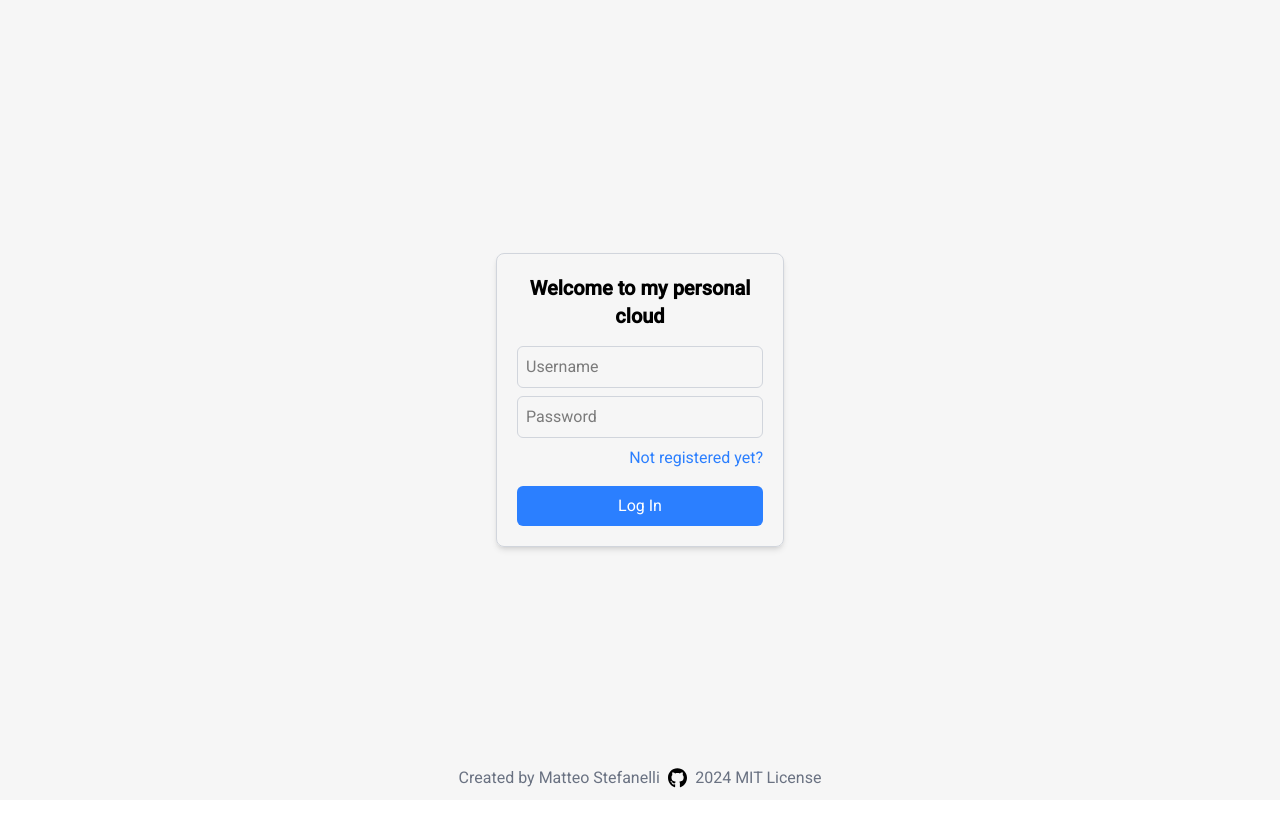
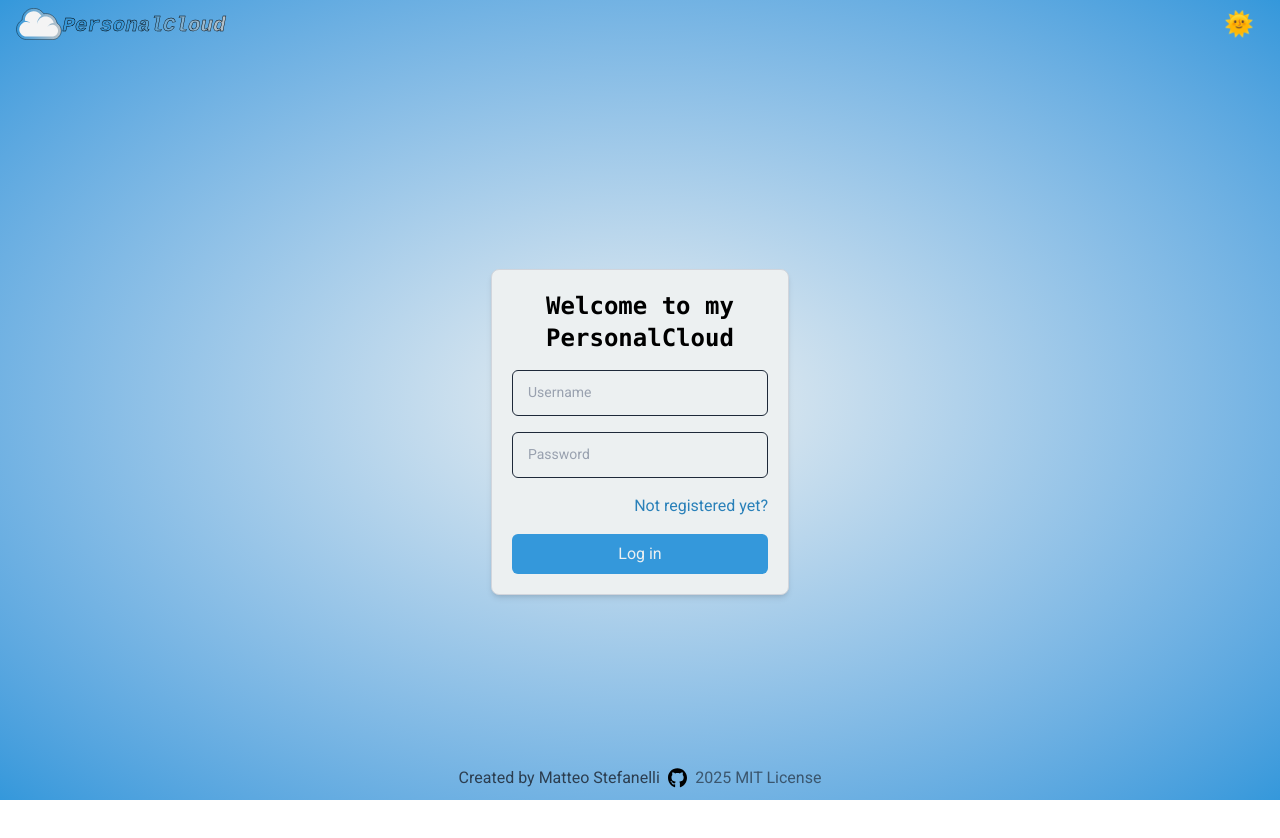
Before and after one commit to MatthewS8/Personal_Cloud--Client, an Angular app: page /login in a window 1280 px wide. Before the commit the page ends 800 px from the top, so only its background shows below. Built offline with nearby package versions, Linux system fonts and the light colour scheme.

Commit message:
feat: add MaterialInput component with styling and animations

```diff
--- a/src/app/app.component.html
+++ b/src/app/app.component.html
@@ -1,18 +1,39 @@
-<header>
-  <!-- FIXME -->
-  <!-- <button id="theme-toggle" class="absolute top-2.5 right-2.5 bg-none border-none cursor-pointer" (click)="toggleTheme()">
-     Light/Dark
-  </button> -->
+<div
+  class="bg-background dark:bg-dark-background from-background to-primary dark:to-dark-background h-full bg-radial transition-colors duration-500 dark:from-slate-600"
+>
+  <header class="flex flex-row px-4 pt-2">
+    <div class="basis-96/100">
+      <img class="inline-block h-8" src="LogoPersonalCloud.svg" />
+    </div>
+    <button
+      class="basis-4/100 cursor-pointer justify-self-end overflow-hidden rounded-full"
+      (click)="toggleTheme()"
+    >
+      <div
+        class="my-auto h-full w-full transition-transform duration-500"
+        [ngClass]="{ 'rotate-animation': isAnimating }"
+      >
+        @if (!isDarkTheme()) {
+          <span class="text-2xl">🌞</span>
+        } @else {
+          <span class="text-2xl">🌜</span>
+        }
+      </div>
+    </button>
   </header>
-<body class="light-theme">
+  <body class="h-full">
     <router-outlet></router-outlet>
   </body>
 
-
-<footer class="absolute bottom-2.5 w-full text-center text-gray-500 flex justify-center items-center space-x-2">
-  <span>Created by Matteo Stefanelli</span>
+  <footer
+    class="text-text/80 dark:text-dark-text/80 absolute bottom-2.5 flex w-full items-center justify-center space-x-2 text-center"
+  >
+    <span class="text-text dark:text-dark-text">
+      Created by Matteo Stefanelli
+    </span>
     <a [href]="repoLink" class="flex items-center">
-    <img class="h-5 inline-block" src="assets/github-brands-solid.svg" />
+      <img class="inline-block h-5" src="assets/github-brands-solid.svg" />
     </a>
-  <span>2024 MIT License</span>
+    <span>2025 MIT License</span>
   </footer>
+</div>
--- a/src/app/app.component.scss
+++ b/src/app/app.component.scss
@@ -1,8 +1,12 @@
-body {
-    background-color: var(--background-color);
-    color: var(--text-color);
+@keyframes rotateEffect {
+  0% {
+    transform: rotate(0deg);
   }
+  100% {
+    transform: rotate(360deg);
+  }
+}
 
-  .primary {
-    background-color: var(--primary-color);
-  }
+.rotate-animation {
+  animation: rotateEffect 0.5s ease-in-out; /* Runs for 0.5 seconds */
+}
--- a/src/app/app.component.ts
+++ b/src/app/app.component.ts
@@ -1,24 +1,38 @@
-import { Component } from '@angular/core';
+import { NgClass } from '@angular/common';
+import { Component, computed, HostBinding } from '@angular/core';
 import { RouterOutlet } from '@angular/router';
 import { ThemeService } from '@services/theme.service';
-
 
 @Component({
   selector: 'app-root',
   standalone: true,
-  imports: [RouterOutlet],
+  imports: [RouterOutlet, NgClass],
   providers: [ThemeService],
   templateUrl: './app.component.html',
-  styleUrl: './app.component.scss'
+  styleUrl: './app.component.scss',
 })
 export class AppComponent {
+  @HostBinding('class.dark') get isDark() {
+    return this.themeService.isDarkTheme();
+  }
   title = 'Personal_Cloud';
   repoLink = 'https://github.com/MatthewS8';
+  rotation = -360;
+  isAnimating: boolean = false;
+  public isDarkTheme = computed(() => this.themeService.isDarkTheme());
 
   constructor(private themeService: ThemeService) {}
 
-  public toggleTheme() {
-    console.log('Button clicked');
+  rotateElement(): void {
+    this.rotation += 180;
+    this.isAnimating = true;
+    setTimeout(() => {
+      this.isAnimating = false;
+    }, 500);
+  }
+
+  toggleTheme(): void {
+    this.rotateElement();
     this.themeService.toggleTheme();
   }
 }
--- /dev/null
+++ b/src/app/components/material-input/material-input.component.html
@@ -0,0 +1,19 @@
+<div class="relative w-full min-w-64" (click)="input.focus()">
+  <!-- FIXME label for is not working -->
+  <input
+    #input
+    [type]="type"
+    [id]="id"
+    [ngModel]="value"
+    (ngModelChange)="valueChange.emit($event)"
+    class="peer focus:border-primary focus:ring-primary text-text w-full rounded-md border border-gray-800 px-3 pt-3 pb-2 focus:ring-1 focus:outline-none dark:border-gray-300 dark:text-gray-300"
+    placeholder=" "
+    (keydown.enter)="enterPressed.emit(id)"
+  />
+  <label
+    [for]="id"
+    class="text-grey-800 peer-focus:text-primary bg-background dark:bg-dark-background absolute -top-3 left-3 cursor-text px-1 text-sm transition-all transition-colors duration-10 peer-placeholder-shown:top-3 peer-placeholder-shown:text-gray-400 peer-focus:-top-3 peer-focus:px-1 peer-focus:text-sm dark:text-gray-300"
+  >
+    {{ label }}
+  </label>
+</div>
--- a/src/app/pages/login/login.component.html
+++ b/src/app/pages/login/login.component.html
@@ -1,39 +1,50 @@
-<div class="flex justify-center items-center h-screen">
-  <div class="border border-gray-300 p-5 rounded-lg shadow-md text-center w-72">
-    <h2 class="text-xl font-semibold mb-4">Welcome to my personal cloud</h2>
-    @if(error !== '') {
-    <div
-      class="mb-4 p-2 w-full text-red-700 bg-red-100 border border-red-300 rounded-md"
+<div class="flex size-auto h-full items-center justify-center pb-4">
+  <div
+    class="bg-background dark:bg-dark-background max-w-120 min-w-74 rounded-lg border border-gray-300 p-5 text-center shadow-md dark:border-gray-800"
+  >
+    <h2
+      class="dark:text-background mb-4 font-[consolas] text-2xl font-semibold"
     >
-      <span>{{ error }}</span>
+      Welcome to my <br />PersonalCloud
+    </h2>
+    @if (error !== '') {
+      <div
+        class="mb-4 w-full rounded-md border border-red-300 bg-red-100 p-2 text-red-700 dark:border-red-800 dark:bg-red-900 dark:text-red-300"
+      >
+        <span>{{ error }}</span>
+      </div>
+    }
+    <div class="my-2">
+      <app-material-input
+        id="username"
+        label="Username"
+        [(value)]="credentials.username"
+      ></app-material-input>
     </div>
-    }
-    <input
-      type="text"
-      placeholder="Username"
-      class="mb-2 p-2 w-full border border-gray-300 rounded-md"
-      [(ngModel)]="credentials.username"
-    />
-    <input
-      type="password"
-      placeholder="Password"
-      class="mb-2 p-2 w-full border border-gray-300 rounded-md"
-      [(ngModel)]="credentials.password"
-      (keydown.enter)="onLoginClicked()"
-    />
+
+    <div class="my-4">
+      <app-material-input
+        id="password"
+        label="Password"
+        type="password"
+        [(value)]="credentials.password"
+        (enterPressed)="onLoginClicked()"
+      ></app-material-input>
+    </div>
+
     <div class="mb-4 text-right">
       <span
-        class="text-blue-500 hover:underline"
+        class="text-dark-primary dark:text-primary hover:underline"
         (click)="onRegisterRequested()"
         >Not registered yet?</span
       >
     </div>
     <button
       type="submit"
-      class="p-2 w-full bg-blue-500 text-white rounded-md hover:bg-blue-600"
+      class="bg-primary dark:bg-dark-primary hover:bg-dark-primary dark:hover:bg-primary text-background w-full rounded-md p-2"
       (click)="onLoginClicked()"
     >
-      Log In
+      Log in
     </button>
   </div>
 </div>
--- a/src/app/services/data.service.ts
+++ b/src/app/services/data.service.ts
@@ -40,6 +40,7 @@ export class DataService {
   }
 
   postSessionKey(sessionKey: string): Observable<any> {
+    console.log("session key send");
     return this.http.post(`${this.apiUrl}/user/session-key`, { sessionKey });
   }
 
@@ -58,6 +59,7 @@ export class DataService {
   }
 
   async importPublicKey(pem: string): Promise<CryptoKey> {
+    pem = pem.trim();
     const pemHeader = '-----BEGIN PUBLIC KEY-----';
     const pemFooter = '-----END PUBLIC KEY-----';
     const pemContents = pem.substring(
@@ -89,6 +91,7 @@ export class DataService {
   }
 
   async sendSessionKey(): Promise<Observable<any>> {
+
     const publicKeyPem = this.getServerPublicKey();
     const publicKey = await this.importPublicKey(publicKeyPem);
     this.sessionKey = await this.generateSessionKey();
--- a/src/app/services/theme.service.ts
+++ b/src/app/services/theme.service.ts
@@ -1,19 +1,19 @@
-import { Injectable } from '@angular/core';
-import { OverlayContainer } from '@angular/cdk/overlay';
+import { Injectable, signal, WritableSignal } from '@angular/core';
 
 @Injectable({
-  providedIn: 'root'
+  providedIn: 'root',
 })
 export class ThemeService {
-  private isDarkTheme = false;
+  private readonly themeKey = 'theme';
 
-  constructor(private overlayContainer: OverlayContainer) {}
+  isDarkTheme: WritableSignal<boolean> = signal(this.loadTheme());
 
   toggleTheme(): void {
-    this.isDarkTheme = !this.isDarkTheme;
-    const themeClass = this.isDarkTheme ? 'dark-theme' : 'light-theme';
-    const overlayContainerClasses = this.overlayContainer.getContainerElement().classList;
-    overlayContainerClasses.remove('dark-theme', 'light-theme');
-    overlayContainerClasses.add(themeClass);
+    this.isDarkTheme.set(!this.isDarkTheme());
+    localStorage.setItem(this.themeKey, this.isDarkTheme() ? 'dark' : 'light');
+  }
+
+  private loadTheme(): boolean {
+    return localStorage.getItem(this.themeKey) === 'dark';
   }
 }
--- a/src/styles.scss
+++ b/src/styles.scss
@@ -1,17 +1,26 @@
 /* You can add global styles to this file, and also import other style files */
-@use "tailwindcss";
+@use 'tailwindcss' as *;
 
-:root {
-    --primary-color: lightblue;
-    --background-color: #f6f6f6;
-    --text-color: #000000;
-  }
-
-[data-theme="dark"] {
---primary-color: #4800f0;
---background-color: #121212;
---text-color: #ffffff;
+html,
+body {
+  height: 100%;
+}
+body {
+  margin: 0;
+  font-family: Roboto, 'Helvetica Neue', sans-serif;
 }
 
-html, body { height: 100%; }
-body { margin: 0; font-family: Roboto, "Helvetica Neue", sans-serif; }
+@custom-variant dark (&:where(.dark, .dark *));
+@theme {
+  --color-background: #ecf0f1;
+  --color-text: #2c3e50;
+  --color-primary: #3498db;
+  --color-secondary: #bdc3c7;
+  --color-accent: #f1c40f;
+
+  --color-dark-background: #2c3e50;
+  --color-dark-text: #ecf0f1;
+  --color-dark-primary: #2980b9;
+  --color-dark-secondary: #95a5a6;
+  --color-dark-accent: #f39c12;
+}
```
Also changed, not shown: src/app/components/material-input/material-input.component.ts (added, +24 -0 lines), src/app/pages/login/login.component.ts (+11 -5 lines), src/app/components/material-input/material-input.component.scss (added), 1 other file (tests, documents, lock files or other folders). Lines whose indentation alone changed are shown as unchanged.
